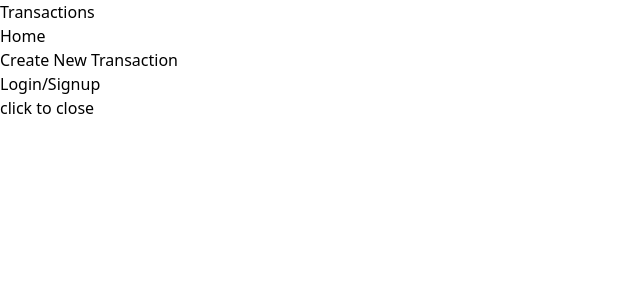
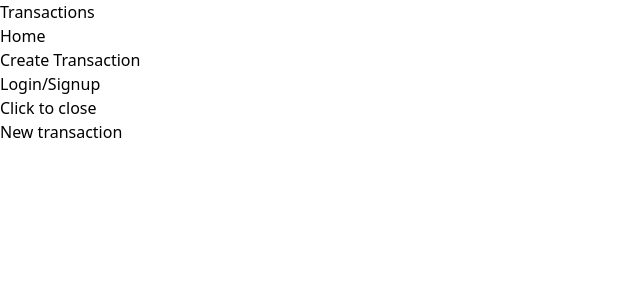
Before and after one commit to AltinAb333/React-Task-Menagment-Project, a React (Vite) app: page /create in a window 1280 px wide. Shown: the top 300 px of the page, without its empty margins (0-640 px from the left). Built offline with nearby package versions, Linux system fonts and the light colour scheme.

Commit message:
Seting up routes and fixing sidebar bugs

```diff
--- a/src/App.jsx
+++ b/src/App.jsx
@@ -3,22 +3,21 @@ import { BrowserRouter as Router, Route, Routes } from "react-router-dom";
 import Header from "./components/Header.jsx";
 import Sidebar from "./components/Sidebar.jsx";
 import Home from "./components/Home.jsx";
-import Transaction from "./components/Transaction.jsx"; // Example additional component
+import Login from "./components/Login.jsx";
+import CreateTransaction from "./components/CreateTransaction.jsx";
 
 function App() {
   return (
     <Router>
       {" "}
-      {/* This provides the Router context to the app */}
       <div className="min-h-screen bg-gray-100">
         <Header />
         <Sidebar />
         <Routes>
           {" "}
-          {/* Define routes here */}
           <Route path="/" element={<Home />} />
-          <Route path="/new-transaction" element={<Transaction />} />
-          {/* Add other routes like Login/Signup */}
+          <Route path="/create" element={<CreateTransaction />} />
+          <Route path="/login" element={<Login />}/>
         </Routes>
       </div>
     </Router>
--- /dev/null
+++ b/src/components/CreateTransaction.jsx
@@ -0,0 +1,5 @@
+export default function CreateTransaction(){
+    return (
+        <h1 className="px-72 py-16">New transaction</h1>
+    )
+}
--- /dev/null
+++ b/src/components/Login.jsx
@@ -0,0 +1,3 @@
+export default function Login() {
+  return <h1 className="px-72 py-16">New Log In {console.log("created login")}</h1>;
+}
--- a/src/components/Sidebar.jsx
+++ b/src/components/Sidebar.jsx
@@ -1,5 +1,5 @@
-// src/components/Sidebar.jsx
-import React, { useState } from 'react';
+import React, { useState } from "react";
+import { Link } from "react-router-dom";
 
 const Sidebar = () => {
   const [isOpen, setIsOpen] = useState(true);
@@ -10,19 +10,34 @@ const Sidebar = () => {
 
   return (
     <div>
-      <div className={`fixed top-0 left-0 h-full bg-gray-800 text-white w-64 transform ${isOpen ? 'translate-x-0' : '-translate-x-full'} transition-transform duration-300`}>
+      <div
+        className={`fixed top-0 left-0 h-full bg-gray-800 text-white w-64 transform ${
+          isOpen ? " translate-x-0" : " -translate-x-full"
+        } transition-transform duration-300`}
+      >
         <nav className="mt-20">
           <ul>
-            <li className="p-4 hover:bg-gray-700 cursor-pointer">Home</li>
-            <li className="p-4 hover:bg-gray-700 cursor-pointer">Create New Transaction</li>
-            <li className="p-4 hover:bg-gray-700 cursor-pointer">Login/Signup</li>
+            <li className="p-4 hover:bg-gray-700 cursor-pointer">
+                <Link to="/">Home</Link>
+            </li>
+            <li className="p-4 hover:bg-gray-700 cursor-pointer">
+            <Link to="/create">Create Transaction</Link>
+            </li>
+            <li className="p-4 hover:bg-gray-700 cursor-pointer">
+            <Link to="/login">Login/Signup</Link>
+            </li>
+            <li className="p-4 cursor-pointer">
+              <button
+                onClick={toggleSidebar}
+                className="top-5 left-5 text-white sm:hidden bg-red-800 rounded-lg p-2 "
+              >
+                <p>Click to close</p>
+                {console.log(isOpen)}
+              </button>
+            </li>
           </ul>
         </nav>
       </div>
-
-      <button onClick={toggleSidebar} className="fixed top-5 left-5 text-white lg:hidden">
-        <p>click to close</p>
-      </button>
     </div>
   );
 };
--- a/src/components/Transaction.jsx
+++ b/src/components/Transaction.jsx
@@ -1,12 +1,14 @@
-import React from 'react';
+import React from "react";
 
 const Transaction = ({ title, category, amount, date }) => {
   return (
-    <div className="bg-white p-4 rounded-lg shadow-md mb-4 w-full sm:w-80">
-      <h3 className="text-lg font-semibold">{title}</h3>
-      <p className="text-gray-600">Category: {category}</p>
-      <p className="text-gray-800 font-bold">{amount}</p>
-      <p className="text-gray-500 text-sm">Date: {date}</p>
+    <div className="bg-white p-4 rounded-lg shadow-md mb-4 w-full sm:w-80 md:w-60 lg:w-64">
+      <div className="mt-4 justify-between">
+        <h3 className="text-lg font-semibold">{title}</h3>
+        <p className="text-gray-600">Category: {category}</p>
+        <p className="text-gray-800 font-bold">{amount}</p>
+        <p className="text-gray-500 text-sm">Date: {date}</p>
+      </div>
 
       <div className="mt-4 flex justify-between">
         <button className="text-blue-500 hover:text-blue-700">Edit</button>
```
